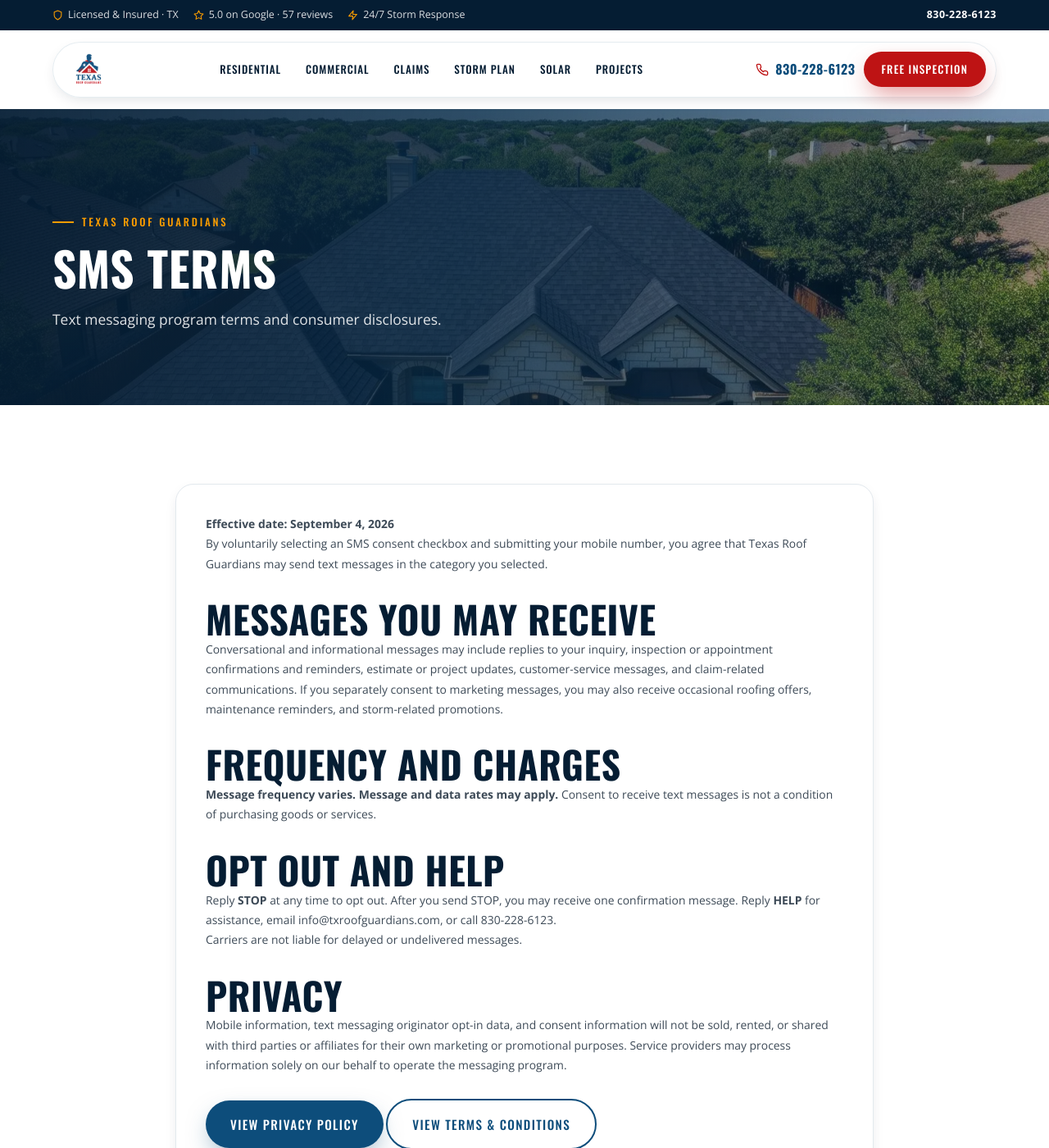
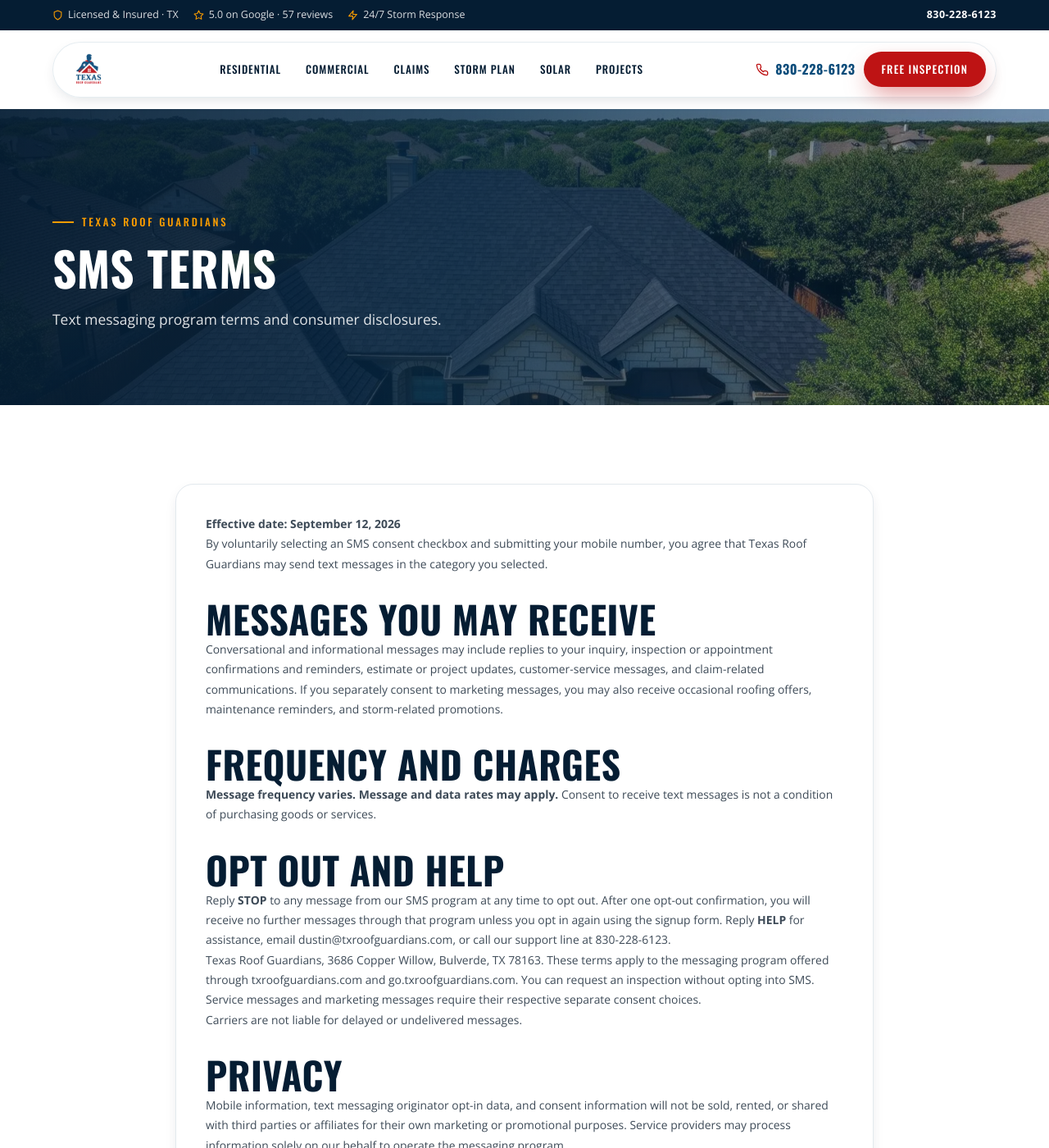
Before and after one commit to andrewpcherry/trg-demo, a Jekyll site: the page built from sms-terms.html, in a window 1280 px wide and 1400 px high. Shown: the whole window at 82% size. Built offline with Jekyll 4.4.1, drawn with Linux system fonts in a browser that asks for light colours; a script that is not in the unit is left out.

Commit message:
Align sms-terms.html with TRG SMS consent and production domains

```diff
--- a/sms-terms.html
+++ b/sms-terms.html
@@ -12,7 +12,7 @@ permalink: /sms-terms
 <meta property="og:title" content="SMS Terms — Texas Roof Guardians">
 <meta property="og:description" content="Text messaging program terms and consumer disclosures for Texas Roof Guardians.">
 <meta property="og:url" content="https://txroofguardians.com/sms-terms">
-<script type="application/ld+json">{"@context":"https://schema.org","@type":"WebPage","name":"SMS Terms","url":"https://txroofguardians.com/sms-terms","inLanguage":"en-US","publisher":{"@type":"Organization","name":"Texas Roof Guardians","telephone":"+1-830-228-6123","email":"info@txroofguardians.com","url":"https://txroofguardians.com"}}</script>
+<script type="application/ld+json">{"@context":"https://schema.org","@type":"WebPage","name":"SMS Terms","url":"https://txroofguardians.com/sms-terms","inLanguage":"en-US","publisher":{"@type":"Organization","name":"Texas Roof Guardians","telephone":"+1-830-228-6123","email":"dustin@txroofguardians.com","url":"https://txroofguardians.com"}}</script>
 <meta name="theme-color" content="#0D4D7B">
 <link rel="icon" href="assets/logo.png">
 <link rel="preconnect" href="https://fonts.googleapis.com">
@@ -32,14 +32,15 @@ permalink: /sms-terms
 <main class="sec">
   <div class="wrap" style="max-width:900px">
     <div class="fcard" style="padding:36px;line-height:1.75">
-      <p><strong>Effective date: September 4, 2026</strong></p>
+      <p><strong>Effective date: September 12, 2026</strong></p>
       <p>By voluntarily selecting an SMS consent checkbox and submitting your mobile number, you agree that Texas Roof Guardians may send text messages in the category you selected.</p>
       <h2 style="margin-top:30px">Messages you may receive</h2>
       <p>Conversational and informational messages may include replies to your inquiry, inspection or appointment confirmations and reminders, estimate or project updates, customer-service messages, and claim-related communications. If you separately consent to marketing messages, you may also receive occasional roofing offers, maintenance reminders, and storm-related promotions.</p>
       <h2 style="margin-top:30px">Frequency and charges</h2>
       <p><strong>Message frequency varies. Message and data rates may apply.</strong> Consent to receive text messages is not a condition of purchasing goods or services.</p>
       <h2 style="margin-top:30px">Opt out and help</h2>
-      <p>Reply <strong>STOP</strong> at any time to opt out. After you send STOP, you may receive one confirmation message. Reply <strong>HELP</strong> for assistance, email <a href="mailto:info@txroofguardians.com">info@txroofguardians.com</a>, or call <a href="tel:8302286123">830-228-6123</a>.</p>
+      <p>Reply <strong>STOP</strong> to any message from our SMS program at any time to opt out. After one opt-out confirmation, you will receive no further messages through that program unless you opt in again using the signup form. Reply <strong>HELP</strong> for assistance, email <a href="mailto:dustin@txroofguardians.com">dustin@txroofguardians.com</a>, or call our support line at <a href="tel:8302286123">830-228-6123</a>.</p>
+      <p>Texas Roof Guardians, 3686 Copper Willow, Bulverde, TX 78163. These terms apply to the messaging program offered through txroofguardians.com and go.txroofguardians.com. You can request an inspection without opting into SMS. Service messages and marketing messages require their respective separate consent choices.</p>
       <p>Carriers are not liable for delayed or undelivered messages.</p>
       <h2 style="margin-top:30px">Privacy</h2>
       <p>Mobile information, text messaging originator opt-in data, and consent information will not be sold, rented, or shared with third parties or affiliates for their own marketing or promotional purposes. Service providers may process information solely on our behalf to operate the messaging program.</p>
```
